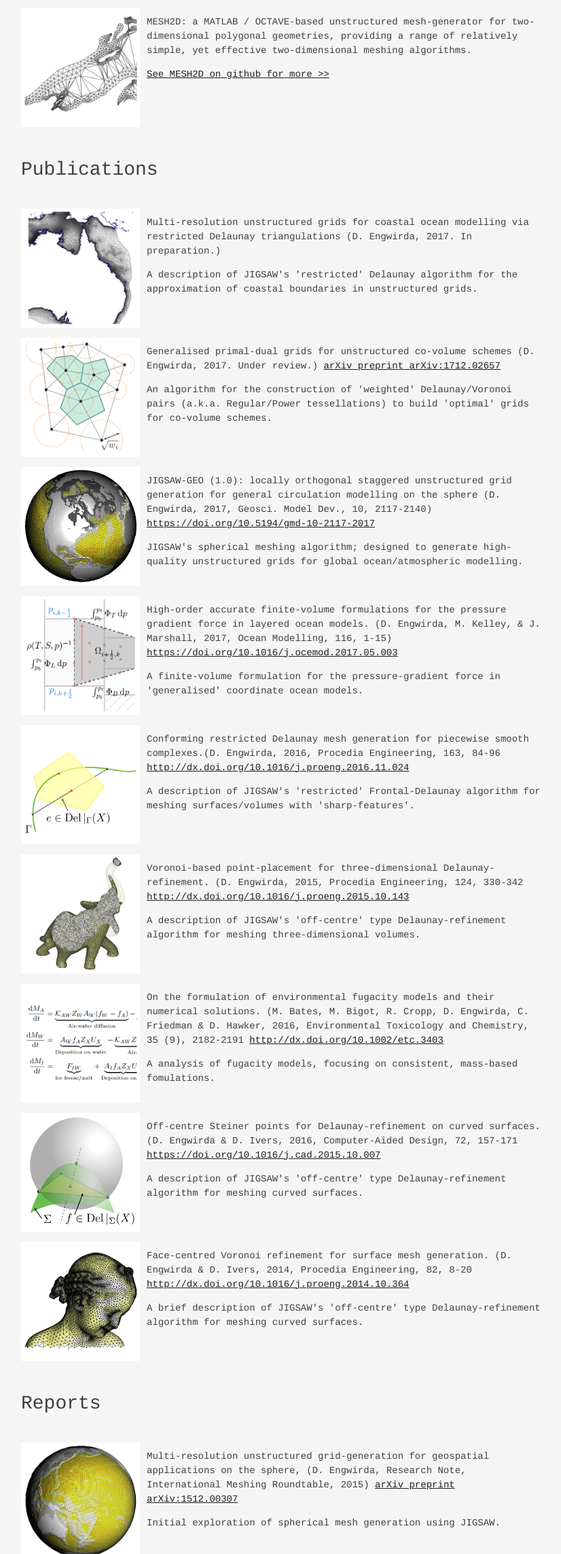
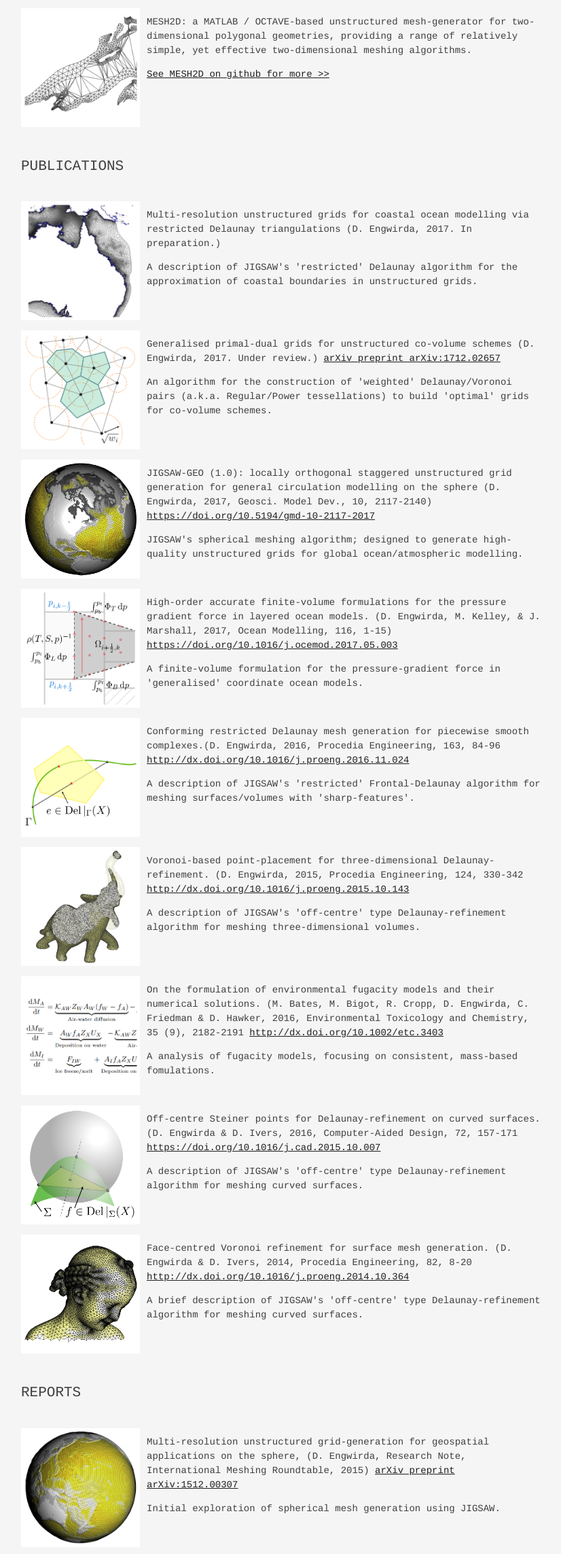
Before and after one commit to dengwirda/dengwirda.github.io, a plain HTML site: page index.html in a window 1280 px wide. Shown: the part 1018-3304 px from the top of the page at 68% size, without its empty margins (223-1049 px from the left). Drawn offline with Linux system fonts and the light colour scheme.

Commit message:
Update index.html

```diff
--- a/index.html
+++ b/index.html
@@ -102,7 +102,7 @@ ocean modelling and planetary climate simulation. My research interests include:
 
                     <br>
                     <br>
-                    <h1>Publications</h1>
+                    <h2>PUBLICATIONS</h2>
                     <br>
 
                     <div class="columns">
@@ -207,7 +207,7 @@ ocean modelling and planetary climate simulation. My research interests include:
 
                     <br>
                     <br>
-                    <h1>Reports</h1>
+                    <h2>REPORTS</h2>
                     <br>
 
                     <div class="columns">
```
